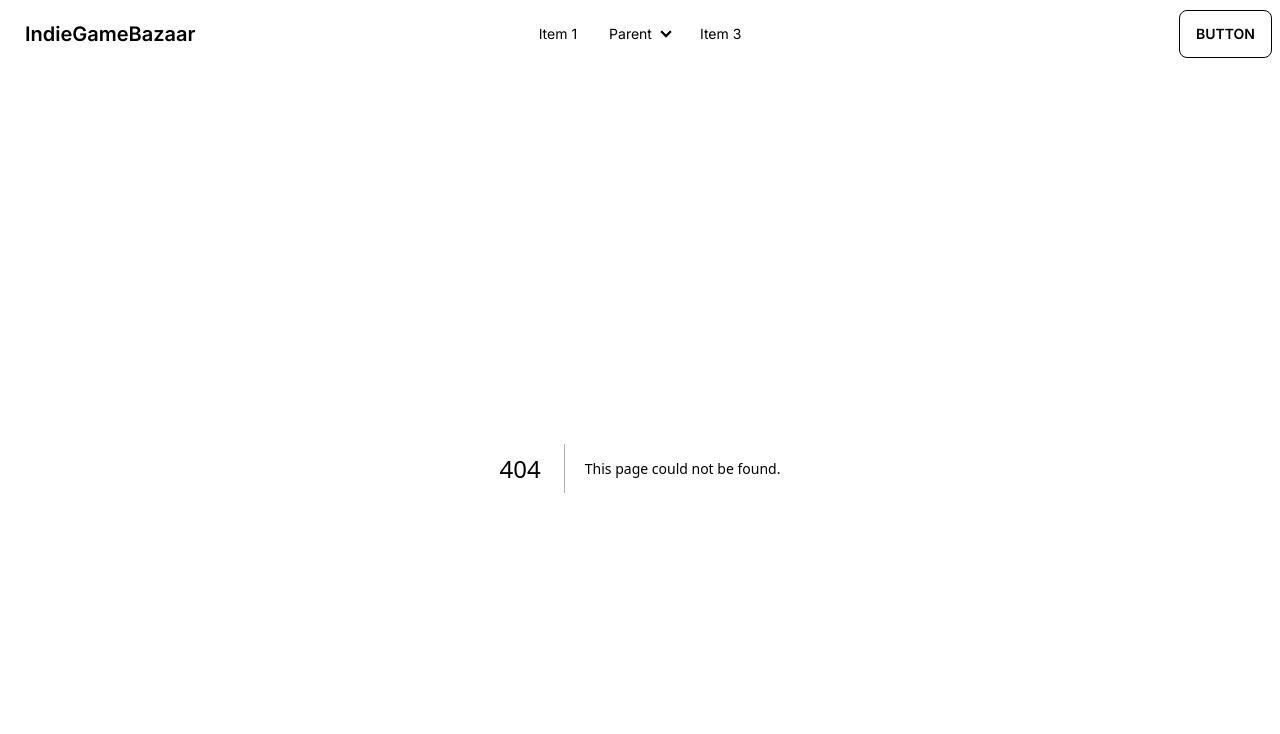
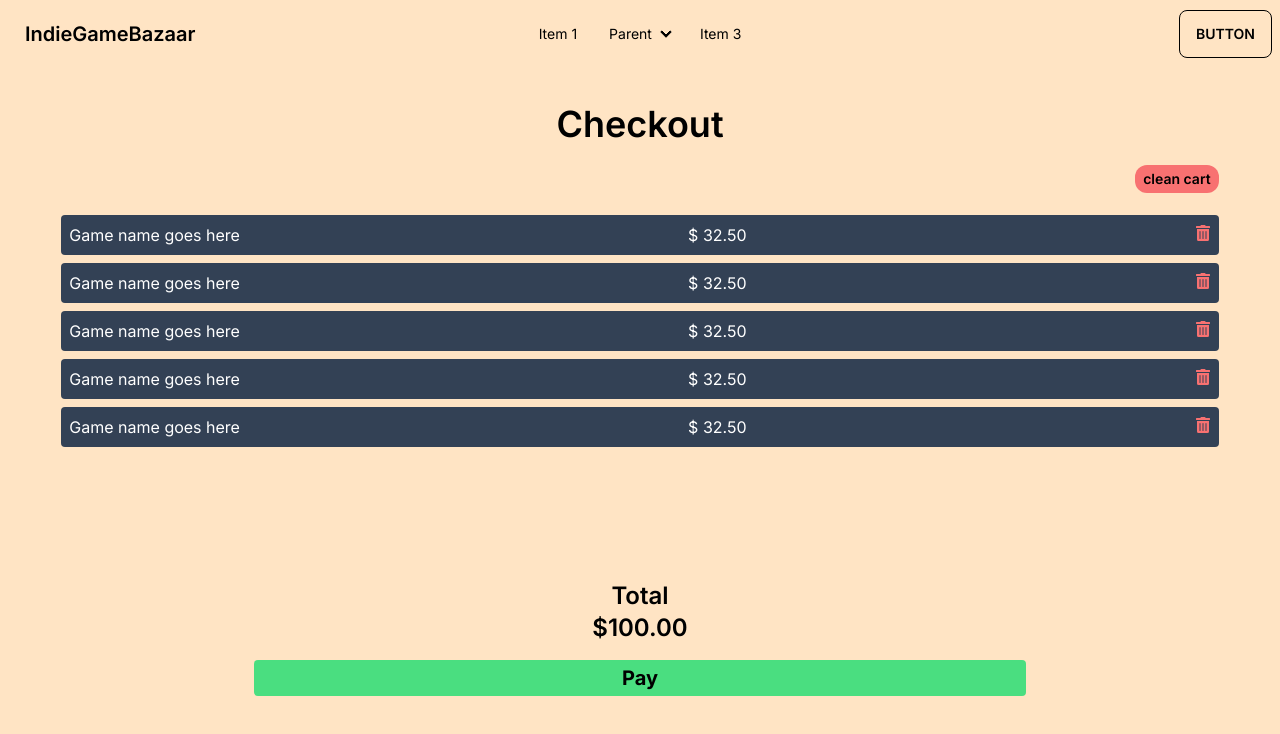
Before and after one commit to wesleywil/game-store, a Next.js app: page /checkout in a window 1280 px wide. Before the commit this address had no page. Shown: the top 734 px of the page. Built offline with nearby package versions, Linux system fonts and the light colour scheme.

Commit message:
added page checkout and component used in the page

```diff
--- /dev/null
+++ b/src/app/checkout/page.tsx
@@ -0,0 +1,36 @@
+import CheckoutItem from "@/components/checkout_item/checkout_item.component";
+
+export default function Checkout() {
+  return (
+    <div className="h-[80vh] py-1 flex flex-col items-center justify-between">
+      <h1 className="mt-8 text-4xl font-semibold">Checkout</h1>
+      {/* Checkout item list */}
+      <div className="w-11/12 mt-2 mr-4 flex gap-4 justify-end">
+        <button className="px-2 py-1 text-sm font-semibold bg-red-400 rounded-xl">
+          clean cart
+        </button>
+      </div>
+      <div className="w-11/12 h-[45vh] p-2 flex flex-col gap-2 overflow-y-auto rounded">
+        <CheckoutItem />
+        <CheckoutItem />
+        <CheckoutItem />
+        <CheckoutItem />
+        <CheckoutItem />
+      </div>
+
+      <div className="w-full flex flex-col gap-2">
+        {/* Total */}
+        <div className="w-11/12 mx-auto flex flex-col text-center text-2xl font-semibold rounded">
+          <h1>Total</h1>
+          <h1>$100.00</h1>
+        </div>
+        {/* Pay Button */}
+        <div className="w-11/12 p-2 mx-auto flex justify-center rounded">
+          <button className="w-2/3 px-2 py-1 text-xl bg-green-400 hover:bg-green-600 text-black font-bold rounded">
+            Pay
+          </button>
+        </div>
+      </div>
+    </div>
+  );
+}
--- /dev/null
+++ b/src/components/checkout_item/checkout_item.component.tsx
@@ -0,0 +1,17 @@
+import { FaTrashAlt } from "react-icons/fa";
+
+const CheckoutItem = () => {
+  return (
+    <div className="w-full p-2 flex justify-between bg-slate-700 text-white rounded">
+      <h1 className="grow">Game name goes here</h1>
+      <h1 className="grow">$ 32.50</h1>
+      <div>
+        <button className="text-red-400 hover:text-red-600">
+          <FaTrashAlt />
+        </button>
+      </div>
+    </div>
+  );
+};
+
+export default CheckoutItem;
```
